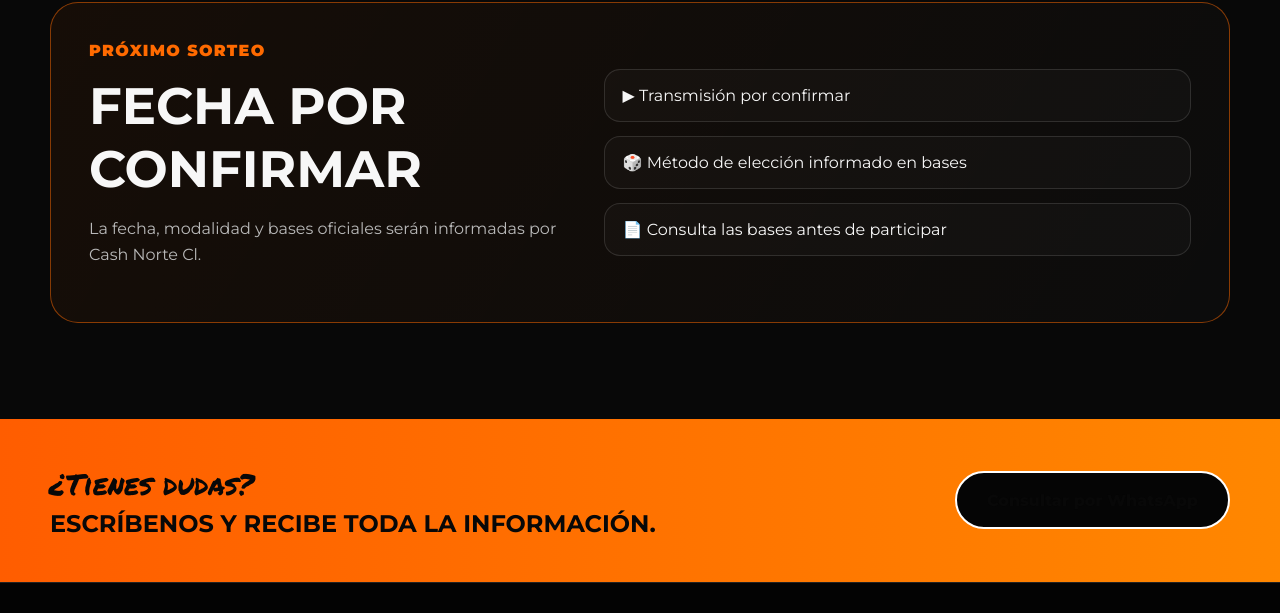
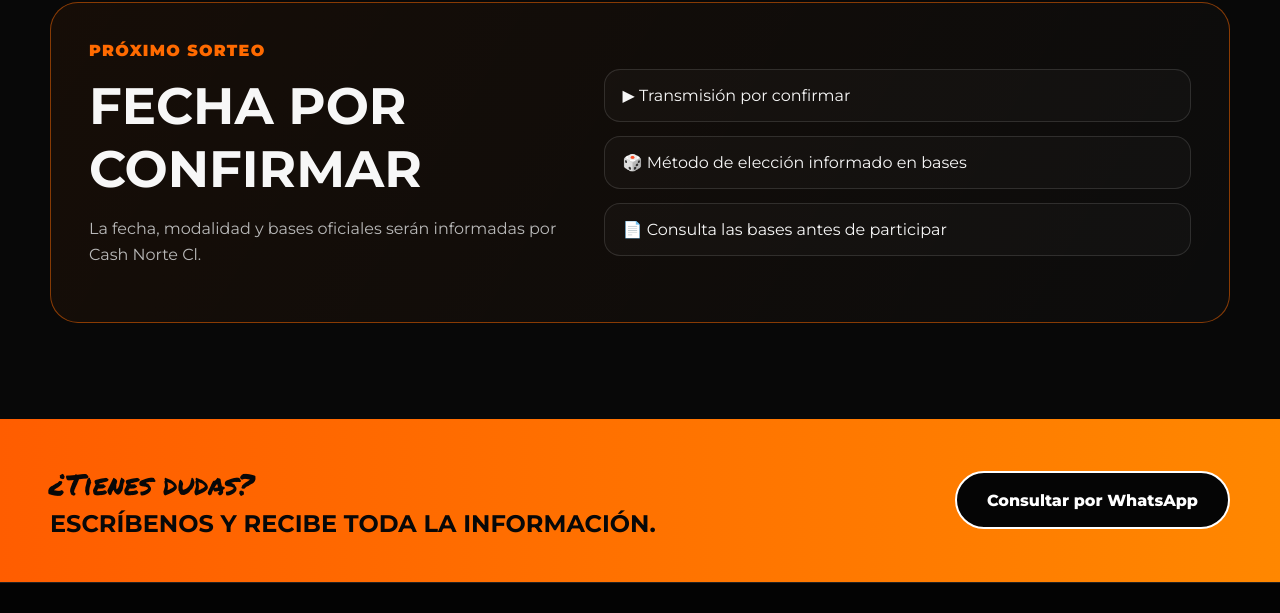
Before and after one commit to franciscoau/sorteocashnorte, a plain HTML site: page index.html in a window 1280 px wide. Shown: the part 2469-3082 px from the top of the page. Drawn offline with Linux system fonts and the light colour scheme.

Commit message:
Update styles.css

```diff
--- a/styles.css
+++ b/styles.css
@@ -173,3 +173,19 @@ button { font: inherit; }
   .raffle-card { padding: 26px; }
   .floating-whatsapp { width: 54px; height: 54px; right: 14px; bottom: 14px; }
 }
+
+/* Corrección de contraste: botón WhatsApp en la franja naranja */
+.cta-band .btn-dark,
+.cta-band .btn-dark:link,
+.cta-band .btn-dark:visited {
+  background: #050505;
+  color: #ffffff !important;
+  border-color: #ffffff;
+}
+
+.cta-band .btn-dark:hover,
+.cta-band .btn-dark:active,
+.cta-band .btn-dark:focus-visible {
+  background: #111111;
+  color: #ff6a00 !important;
+}
```
